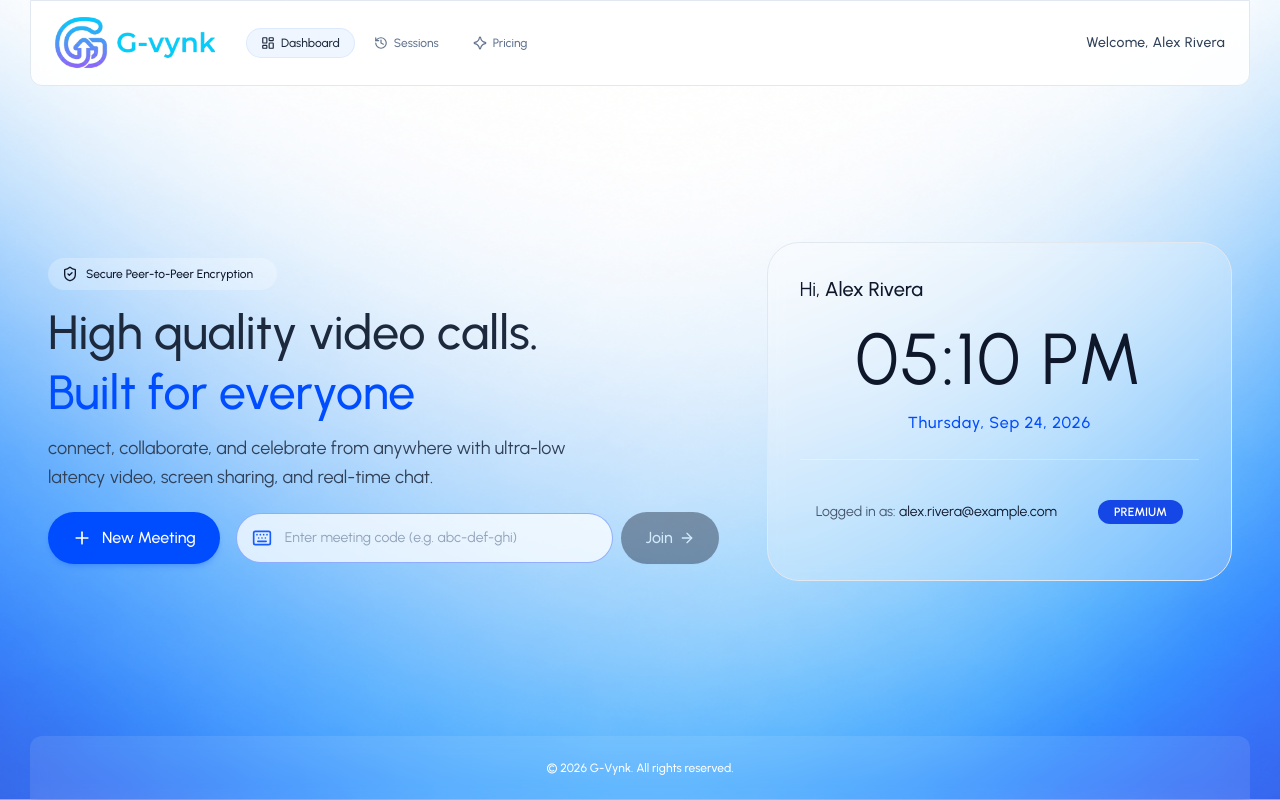
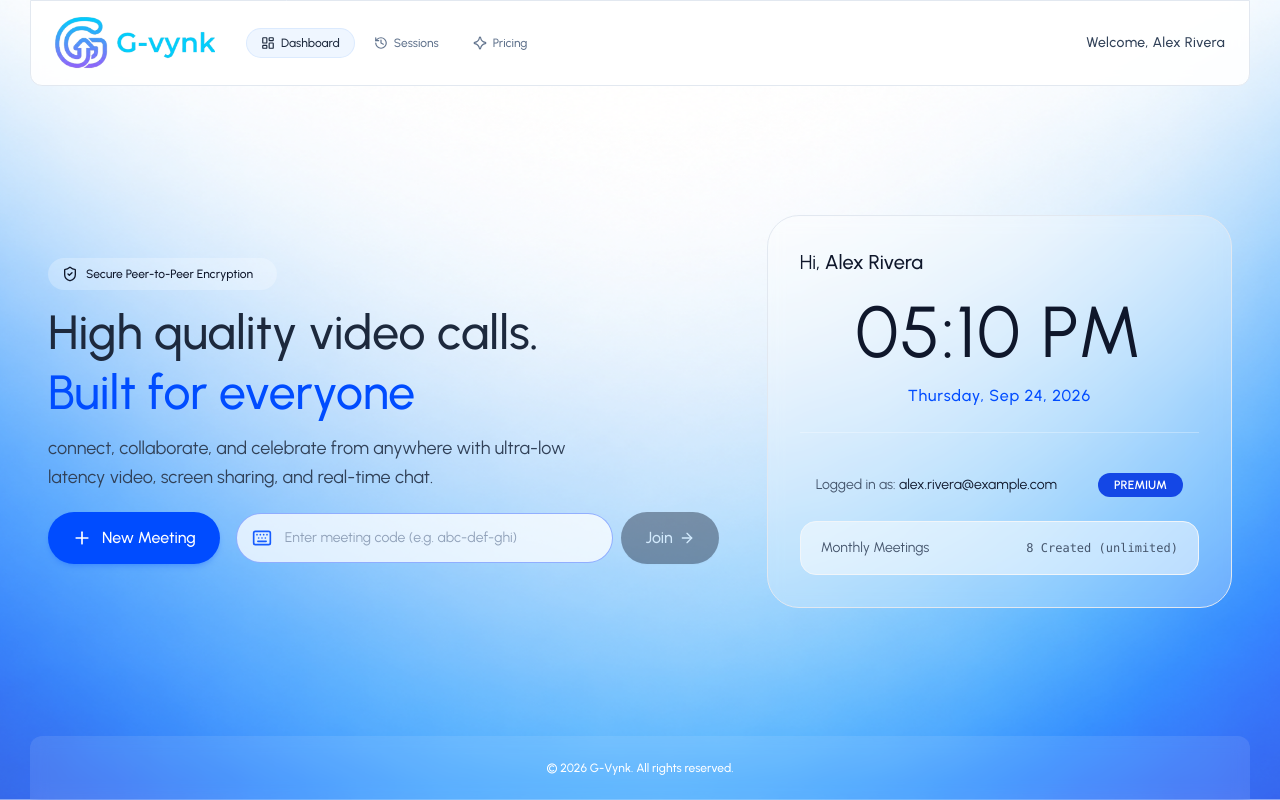
Before and after one commit to Guseltony/G-vynk, a React (Vite) app in the folder g-vynk/: page /dashboard in a window 1280 px wide. Built offline with nearby package versions, Linux system fonts and the light colour scheme.

Commit message:
created dashboard UI

```diff
--- a/g-vynk/src/pages/Dashboard.tsx
+++ b/g-vynk/src/pages/Dashboard.tsx
@@ -4,9 +4,10 @@ import {
   PlusIcon,
   ShieldCheckIcon,
 } from "lucide-react";
-import React, { useEffect, useState } from "react";
+import { useEffect, useState, type SubmitEvent } from "react";
 import { dummyStats, dummyUser } from "../assets/asset";
 import { useNavigate } from "react-router-dom";
+import toast from "react-hot-toast";
 
 const Dashboard = () => {
   const user = dummyUser;
@@ -24,9 +25,32 @@ const Dashboard = () => {
     return () => clearInterval(timer);
   }, []);
 
-  const handleCreateMeeting = () => {};
+  const handleCreateMeeting = () => {
+    setIsCreating(true);
+    const chars = "abcdefghijklmnopqrstuvwxyz";
+    const seg = () =>
+      Array.from(
+        { length: 3 },
+        () => chars[Math.floor(Math.random() * chars.length)],
+      ).join("");
+    const newMeetingId = `${seg()}-${seg()}-${seg()}`;
 
-  const handleJoinMeeting = () => {};
+    setTimeout(() => {
+      setIsCreating(false);
+      toast.success("Meeting Created");
+      navigate(`/meeting/${newMeetingId}`);
+    }, 400);
+  };
+
+  const handleJoinMeeting = (e: SubmitEvent<HTMLFormElement>) => {
+    e.preventDefault();
+    const cleanId = joinId.trim();
+    if (!cleanId) {
+      toast.error("Please enter a valid Meeting ID");
+      return;
+    }
+    navigate(`/meeting/${cleanId}`);
+  };
 
   return (
     <div className="flex-1 max-w-7xl w-full mx-auto p-6 md:p-12 flex flex-col justify-center">
@@ -120,6 +144,18 @@ const Dashboard = () => {
                   {stats?.plan || "Free"}
                 </span>
               </div>
+              {stats && (
+                <div className="w-full bg-white/50 rounded-2xl px-5 py-4 border border-slate-100">
+                  <div className="flex items-center justify-between text-sm">
+                    <span>Monthly Meetings</span>
+                    <span className="text-xs text-slate-600 font-mono">
+                      {stats.monthlyLimit
+                        ? `${stats.monthlyCount} / ${stats.monthlyLimit} used`
+                        : `${stats.monthlyCount} Created (unlimited)`}
+                    </span>
+                  </div>
+                </div>
+              )}
             </div>
           </div>
         </div>
```
